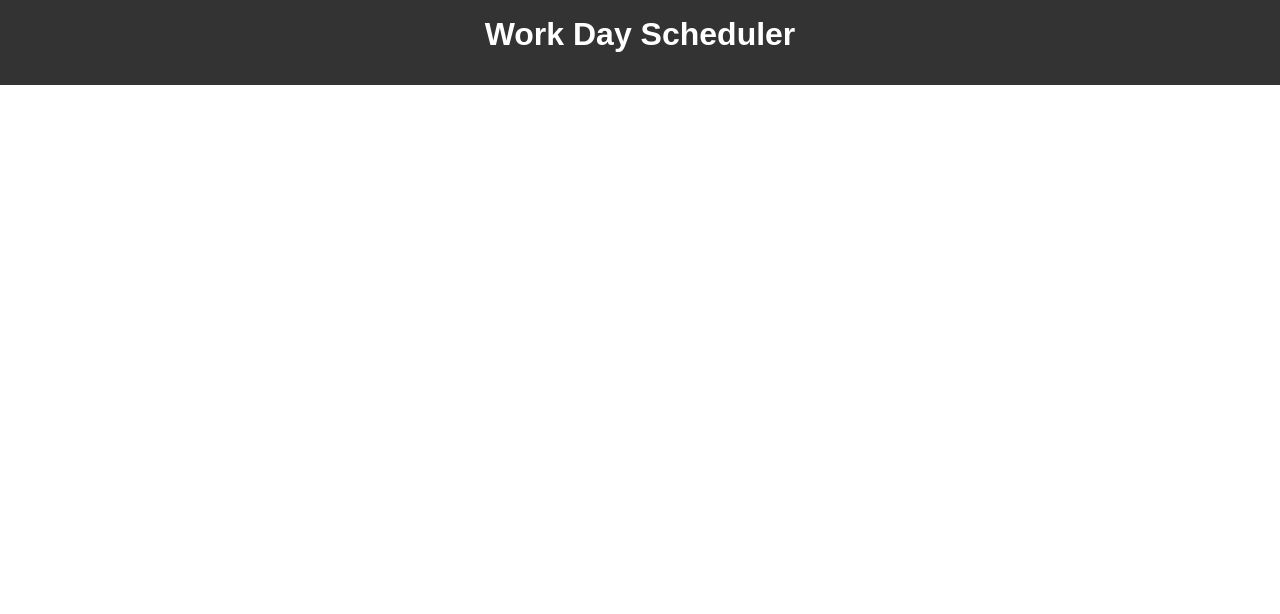
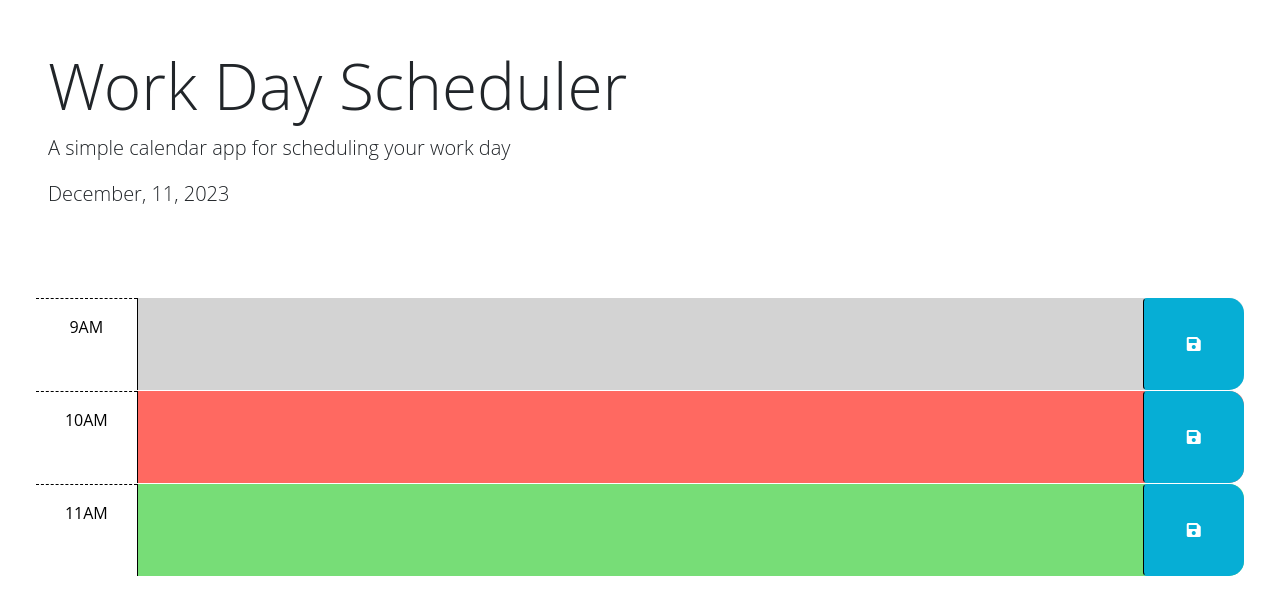
Before and after one commit to jnavarette/workday, a plain HTML site: page index.html in a window 1280 px wide. Drawn offline with nearby package versions, Linux system fonts and the light colour scheme.

Commit message:
added stater code

```diff
--- a/Develop/script.js
+++ b/Develop/script.js
@@ -1,23 +1,51 @@
-// Wrap all code that interacts with the DOM in a call to jQuery to ensure that
-// the code isn't run until the browser has finished rendering all the elements
-// in the html.
-$(function () {
-  // TODO: Add a listener for click events on the save button. This code should
-  // use the id in the containing time-block as a key to save the user input in
-  // local storage. HINT: What does `this` reference in the click listener
-  // function? How can DOM traversal be used to get the "hour-x" id of the
-  // time-block containing the button that was clicked? How might the id be
-  // useful when saving the description in local storage?
-  //
-  // TODO: Add code to apply the past, present, or future class to each time
-  // block by comparing the id to the current hour. HINTS: How can the id
-  // attribute of each time-block be used to conditionally add or remove the
-  // past, present, and future classes? How can Day.js be used to get the
-  // current hour in 24-hour time?
-  //
-  // TODO: Add code to get any user input that was saved in localStorage and set
-  // the values of the corresponding textarea elements. HINT: How can the id
-  // attribute of each time-block be used to do this?
-  //
-  // TODO: Add code to display the current date in the header of the page.
-});
+//wait for the DOM is ready
+$(document).ready(function(){
+  //get current date and time using Day.js
+  const currentDate = dayjs().format('MMMM, D, YYYY');
+  $("#currentDay").text(currentDate);
+
+  //create time blocks for standar bussines hours(9am-5pm)
+  const workHours = Array.from({ length: 12 }, (_, index) => index + 9);
+
+  console.log(workHours)
+
+  //funtion to create time blocks
+  function generateTimeBlocks(){
+      const $main = $("main");
+
+      workHours.forEach( (hour)=>{
+          const $timeBlock = $("<div>").addClass("time-block");
+          const $hour = $("<div>").addClass("hour").text(`${hour}:00`);
+          const $textArea = $("<textarea>").addClass("description");
+
+          const currentHour = dayjs().hour();
+
+          if(hour < currentHour){
+              $timeBlock.addClass("past");
+          }else if(hour === currentHour){
+              $timeBlock.addClass("present");
+          }else{
+              $timeBlock.addClass("future");
+          }
+
+          //check local storage for saved events and display
+          const savedEvent = localStorage.getItem(`event-${hour}`);
+          if(savedEvent){
+              $textArea.val(savedEvent);
+          }
+
+          const $saveBtn = $("<button>").addClass("saveBtn").text("save");
+          $timeBlock.append($hour, $textArea, $saveBtn);
+          $main.append($timeBlock);
+      })
+  }
+  generateTimeBlocks();
+
+  //save event to local storage
+  $("fa-save").on("click", function(){
+      const hour = $(this).siblings(".hour").text().split(":")[0];
+      const event = $(this).siblings(".description").val();
+      localStorage.setItem(`event-${hour}`, event);
+  })
+
+})
--- a/Develop/style.css
+++ b/Develop/style.css
@@ -1,70 +1,59 @@
-/* Estilos generales */
 body {
-  font-family: Arial, sans-serif;
-  margin: 0;
-  padding: 0;
+  font-family: 'Open Sans', sans-serif;
+  font-size: 16px;
 }
 
-header {
-  background-color: #333;
-  color: #fff;
-  padding: 1rem;
-  text-align: center;
+textarea {
+  background: transparent;
+  border: none;
+  resize: none;
+  color: #000000;
+  border-left: 1px solid black;
+  padding: 10px;
 }
 
-h1 {
-  margin: 0;
-}
-
-main {
-  display: flex;
-  flex-wrap: wrap;
-  justify-content: center;
-  gap: 10px;
-  padding: 20px;
+.description {
+  white-space: pre-wrap;
 }
 
 .time-block {
-  border: 1px solid #ccc;
-  border-radius: 5px;
-  padding: 10px;
-  width: 200px;
+  border-radius: 15px;
+}
+
+.row {
+  border-top: 1px solid white;
 }
 
 .hour {
-  font-size: 16px;
-  font-weight: bold;
+  background-color: #ffffff;
+  color: #000000;
+  border-top: 1px dashed #000000;
 }
 
-.description {
-  width: 100%;
-  height: 80px;
-  resize: none;
+.past {
+  background-color: #d3d3d3;
+  color: white;
+}
+
+.present {
+  background-color: #ff6961;
+  color: white;
+}
+
+.future {
+  background-color: #77dd77;
+  color: white;
 }
 
 .saveBtn {
-  display: block;
-  width: 100%;
-  margin-top: 10px;
-  padding: 5px;
-  background-color: #337ab7;
-  color: #fff;
-  border: none;
-  border-radius: 5px;
-  cursor: pointer;
+  border-left: 1px solid black;
+  border-top-right-radius: 15px;
+  border-bottom-right-radius: 15px;
+  background-color: #06aed5;
+  color: white;
 }
 
-/* Estilos para el pasado */
-.past {
-  background-color: #d3d3d3;
+.saveBtn i:hover {
+  font-size: 20px;
+  transition: all 0.3s ease-in-out;
 }
-
-/* Estilos para el presente */
-.present {
-  background-color: #ff6961;
-}
-
-/* Estilos para el futuro */
-.future {
-  background-color: #77dd77;
-}
--- a/index.html
+++ b/index.html
@@ -1,24 +1,79 @@
 <!DOCTYPE html>
 <html lang="en">
-<head>
-    <meta charset="UTF-8">
-    <meta name="viewport" content="width=device-width, initial-scale=1.0">
-    <link rel="stylesheet" type="text/css" href="./Develop/style.css">
-    <title>Work day scheduler</title>
-</head>
-<body>
-    <header>
-        <h1>Work Day Scheduler</h1>
-        <p id="currentDay"></p>
+  <head>
+    <meta charset="UTF-8" />
+    <meta name="viewport" content="width=device-width, initial-scale=1.0" />
+    <meta http-equiv="X-UA-Compatible" content="ie=edge" />
+    <link
+      href="https://cdn.jsdelivr.net/npm/bootstrap@5.1.3/dist/css/bootstrap.min.css"
+      rel="stylesheet"
+      integrity="sha384-1BmE4kWBq78iYhFldvKuhfTAU6auU8tT94WrHftjDbrCEXSU1oBoqyl2QvZ6jIW3"
+      crossorigin="anonymous"
+    />
+    <link
+      rel="stylesheet"
+      href="https://use.fontawesome.com/releases/v5.8.1/css/all.css"
+      integrity="sha384-50oBUHEmvpQ+1lW4y57PTFmhCaXp0ML5d60M1M7uH2+nqUivzIebhndOJK28anvf"
+      crossorigin="anonymous"
+    />
+    <link
+      href="https://fonts.googleapis.com/css2?family=Fira+Sans:wght@400;700&display=swap"
+      rel="stylesheet"
+    />
+    <link rel="stylesheet" href="./Develop/style.css" />
+    <title>Work Day Scheduler</title>
+  </head>
+
+  <body>
+    <header class="p-5 mb-4">
+      <h1 class="display-3">Work Day Scheduler</h1>
+      <p class="lead">A simple calendar app for scheduling your work day</p>
+      <p id="currentDay" class="lead"></p>
     </header>
-    <main>
-        <!-- Timeblocks go here dinamiclly using JQuery -->
-    </main>
+    <div class="container-fluid px-5">
+      <!-- Use class for "past", "present", and "future" to apply styles to the
+        time-block divs accordingly. The javascript will need to do this by
+        adding/removing these classes on each div by comparing the hour in the
+        id to the current hour. The html provided below is meant to be an example
+        demonstrating how the css provided can be leveraged to create the
+        desired layout and colors. The html below should be removed or updated
+        in the finished product. Remember to delete this comment once the
+        code is implemented.
+        -->
 
+      <!-- Example of a past time block. The "past" class adds a gray background color. -->
+      <div id="hour-9" class="row time-block past">
+        <div class="col-2 col-md-1 hour text-center py-3">9AM</div>
+        <textarea class="col-8 col-md-10 description" rows="3"> </textarea>
+        <button class="btn saveBtn col-2 col-md-1" aria-label="save">
+          <i class="fas fa-save" aria-hidden="true"></i>
+        </button>
+      </div>
 
+      <!-- Example of a present time block. The "present" class adds a red background color. -->
+      <div id="hour-10" class="row time-block present">
+        <div class="col-2 col-md-1 hour text-center py-3">10AM</div>
+        <textarea class="col-8 col-md-10 description" rows="3"> </textarea>
+        <button class="btn saveBtn col-2 col-md-1" aria-label="save">
+          <i class="fas fa-save" aria-hidden="true"></i>
+        </button>
+      </div>
 
-    <script src="https://cdnjs.cloudflare.com/ajax/libs/dayjs/1.10.6/dayjs.min.js"></script>
-    <script src="https://code.jquery.com/jquery-3.6.0.min.js"></script>
-    <script src="./Develop/script.js"></script>
-</body>
+      <!-- Example of a future time block. The "future" class adds a green background color. -->
+      <div id="hour-11" class="row time-block future">
+        <div class="col-2 col-md-1 hour text-center py-3">11AM</div>
+        <textarea class="col-8 col-md-10 description" rows="3"> </textarea>
+        <button class="btn saveBtn col-2 col-md-1" aria-label="save">
+          <i class="fas fa-save" aria-hidden="true"></i>
+        </button>
+      </div>
+    </div>
+
+    <script src="https://cdnjs.cloudflare.com/ajax/libs/jquery/3.2.1/jquery.min.js"></script>
+    <script src="https://cdn.jsdelivr.net/npm/dayjs@1.11.3/dayjs.min.js"
+    integrity="sha256-iu/zLUB+QgISXBLCW/mcDi/rnf4m4uEDO0wauy76x7U="
+    crossorigin="anonymous"></script>
+
+    <script src="/Develop/script.js"></script>
+  </body>
 </html>
```
Also changed, not shown: 2 other files.
